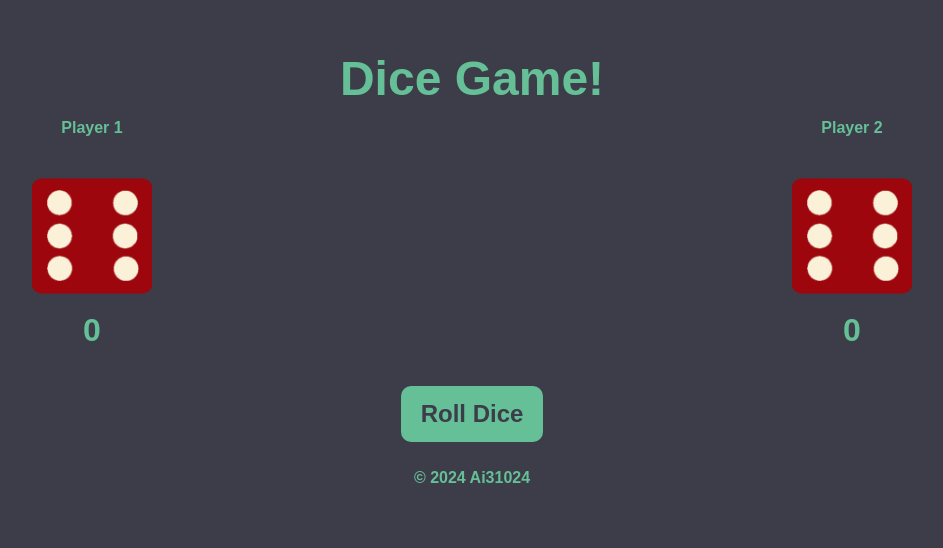
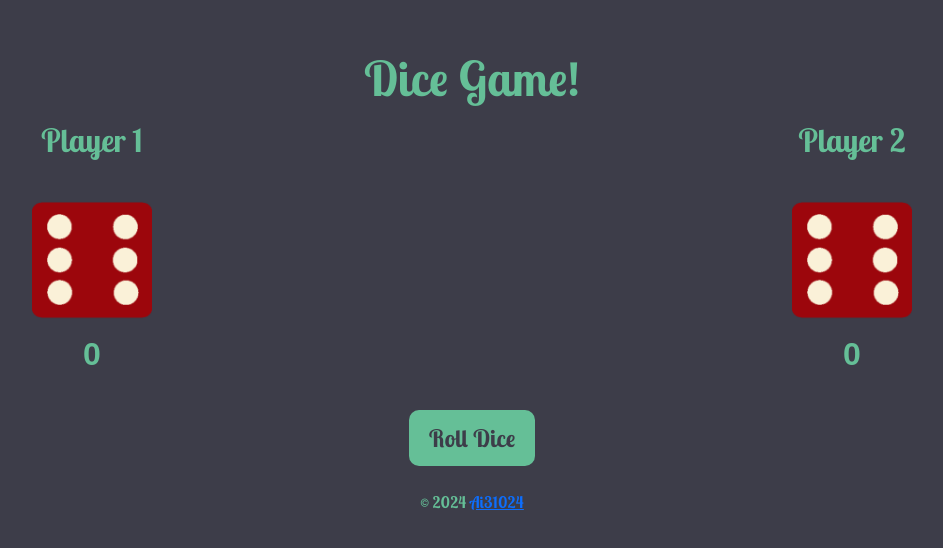
Before and after one commit to Ai31024/RollTheDice, a plain HTML site: page index.html in a window 1280 px wide. Shown: the whole page, without its empty margins (168-1111 px from the left). Drawn offline with nearby package versions, Linux system fonts and the light colour scheme.

Commit message:
Adding font style and URL link

```diff
--- a/index.html
+++ b/index.html
@@ -10,33 +10,48 @@
       integrity="sha384-QWTKZyjpPEjISv5WaRU9OFeRpok6YctnYmDr5pNlyT2bRjXh0JMhjY6hW+ALEwIH"
       crossorigin="anonymous"
     />
+    <link rel="preconnect" href="https://fonts.googleapis.com" />
+    <link rel="preconnect" href="https://fonts.gstatic.com" crossorigin />
+    <link
+      href="https://fonts.googleapis.com/css2?family=Lobster+Two:ital,wght@0,400;0,700;1,400;1,700&display=swap"
+      rel="stylesheet"
+    />
     <link rel="stylesheet" href="./style.css" />
   </head>
   <body>
     <div id="main-container" class="container text-center">
-      <h1 id="heading-text" class="custom-color">Dice Game!</h1>
+      <h1 id="heading-text" class="custom-color lobster-two-bold">
+        Dice Game!
+      </h1>
       <div class="row">
         <div id="dice-1" class="col-4 text-center">
-          <p class="custom-color">Player 1</p>
+          <p class="custom-color lobster-two-bold custom-size">Player 1</p>
           <img id="dice-player-1" src="./media/dice6.png" alt="Dice Image" />
           <p id="score-1" class="custom-color">0</p>
         </div>
         <div
           id="resultBox"
-          class="col-4 d-flex justify-content-center align-items-center"
+          class="col-4 d-flex justify-content-center align-items-center lobster-two-regular"
         >
           <p id="resultDice" class="custom-color"></p>
         </div>
         <div id="dice-2" class="col-4 text-center">
-          <p class="custom-color">Player 2</p>
+          <p class="custom-color lobster-two-bold custom-size">Player 2</p>
           <img id="dice-player-2" src="./media/dice6.png" alt="Dice Image" />
           <p id="score-2" class="custom-color">0</p>
         </div>
       </div>
-      <button id="roll-dice-btn" class="btn btn-primary mt-3">Roll Dice</button>
+      <button
+        id="roll-dice-btn"
+        class="btn btn-primary mt-3 lobster-two-regular"
+      >
+        Roll Dice
+      </button>
     </div>
     <br />
-    <footer class="text-center custom-color">&copy 2024 Ai31024</footer>
+    <footer class="text-center custom-color lobster-two-bold">
+      &copy 2024 <a href="https://github.com/Ai31024">Ai31024</a>
+    </footer>
 
     <script src="./script.js"></script>
   </body>
--- a/script.js
+++ b/script.js
@@ -22,7 +22,7 @@ function getRandomNumber() {
   } else if (randomNumber1 < randomNumber2) {
     diceResult = "Player 2 Wins! 👑";
   } else {
-    diceResult = "✌ It's a Draw! ✌";
+    diceResult = "🎲 It's a Draw! 🎲";
   }
 }
 
--- a/style.css
+++ b/style.css
@@ -12,6 +12,10 @@ h1 {
   color: #65bf97;
   text-align: center;
   margin-top: 50px;
+}
+
+.custom-size {
+  font-size: 2rem;
 }
 
 /* Custom Color Class */
@@ -85,3 +89,27 @@ h1 {
     width: 90px;
   }
 }
+
+.lobster-two-regular {
+  font-family: "Lobster Two", sans-serif;
+  font-weight: 400;
+  font-style: normal;
+}
+
+.lobster-two-bold {
+  font-family: "Lobster Two", sans-serif;
+  font-weight: 700;
+  font-style: normal;
+}
+
+.lobster-two-regular-italic {
+  font-family: "Lobster Two", sans-serif;
+  font-weight: 400;
+  font-style: italic;
+}
+
+.lobster-two-bold-italic {
+  font-family: "Lobster Two", sans-serif;
+  font-weight: 700;
+  font-style: italic;
+}
```
